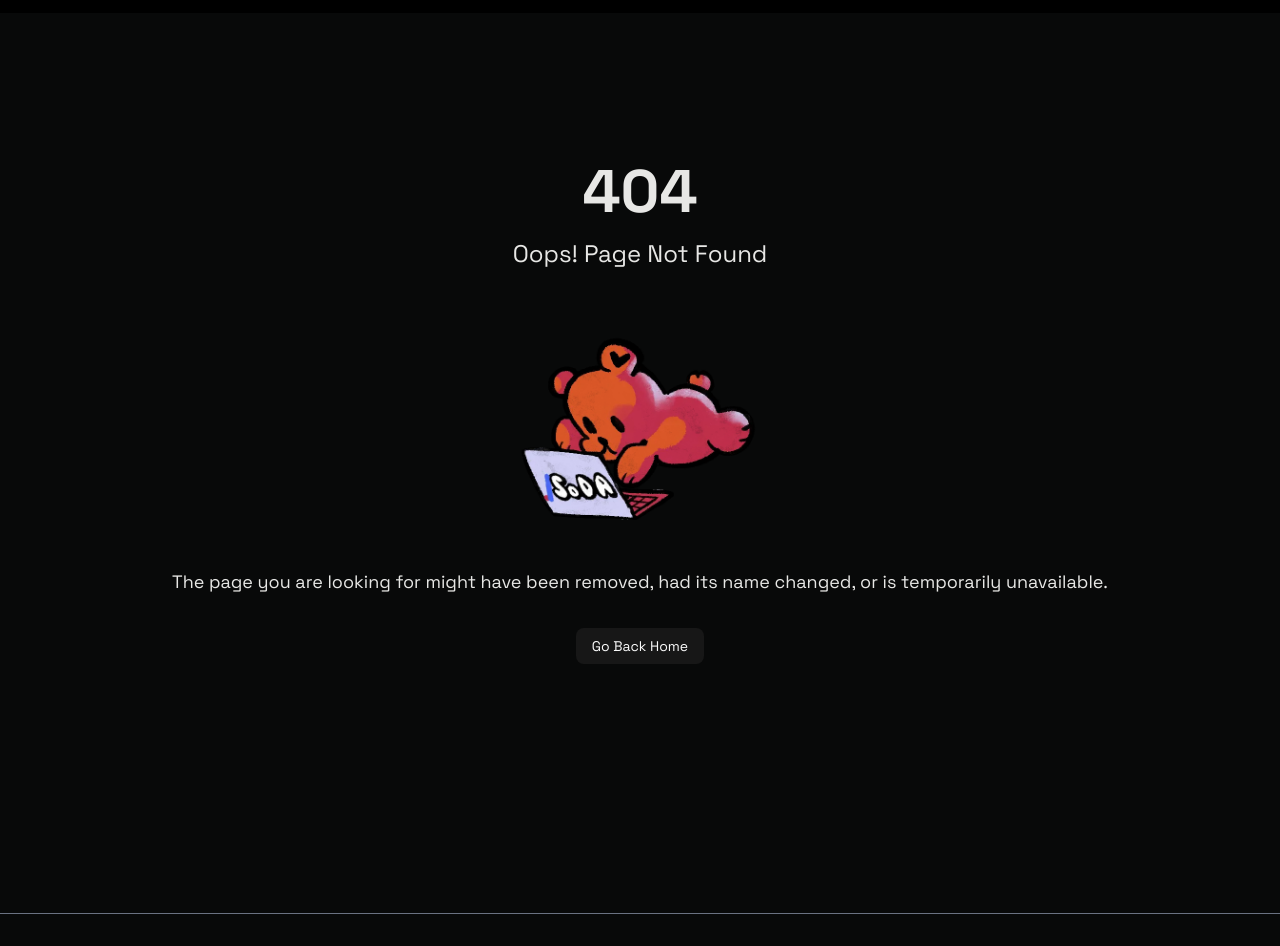
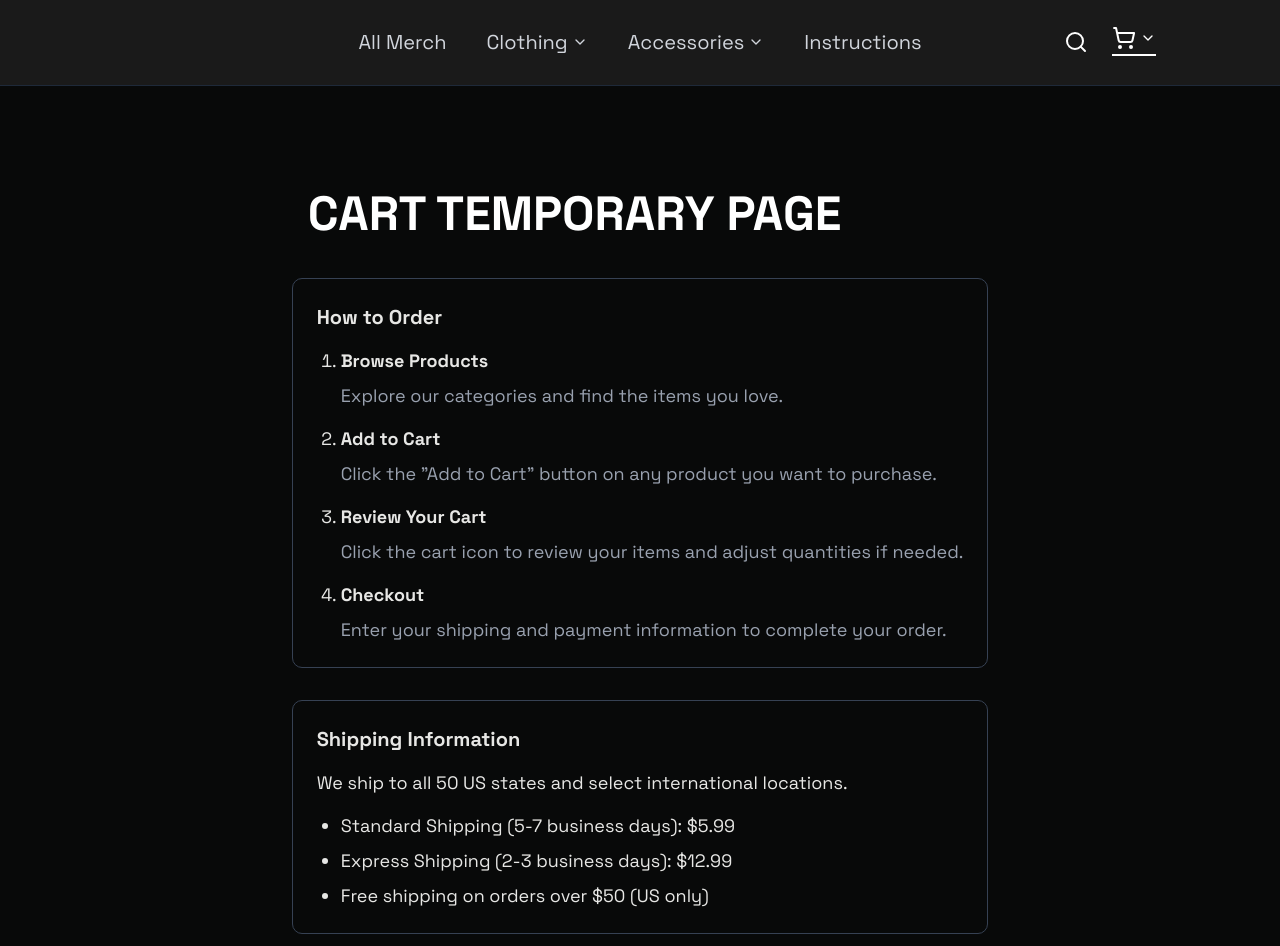
Before and after one commit to asusoda/asu-soda-newsite, a React (Vite) app: page /shop/cart in a window 1280 px wide. Shown: the part 66-1012 px from the top of the page. Built offline with nearby package versions, Linux system fonts and the light colour scheme.

Commit message:
page updates

```diff
--- a/src/App.tsx
+++ b/src/App.tsx
@@ -14,6 +14,7 @@ import SodaShopHome from "./pages/SodaShop/SodaShopHome"
 import CategoryPage from "./pages/SodaShop/MerchCategory"
 import ProfilePage from "./pages/SodaShop/UserProfile"
 import InstructionsPage from "./pages/SodaShop/Instructions"
+import UserCartPage from "./pages/SodaShop/Cart"
 import NotFound from "./pages/NotFound"
 import ScrollToTop from "./components/ScrollToTop"
 
@@ -43,6 +44,7 @@ function App() {
             {/* Other shop pages */}
             <Route path="profile" element={<ProfilePage />} />
             <Route path="instructions" element={<InstructionsPage />} />
+            <Route path="cart" element={<UserCartPage />} />
           </Route>
 
           <Route path="*" element={<NotFound />} />
--- a/src/components/SodaShop/SodaShopHeader.tsx
+++ b/src/components/SodaShop/SodaShopHeader.tsx
@@ -200,12 +200,64 @@ export default function SodaShopHeader() {
 
         {/* Right Icons */}
         <div className="flex gap-6 text-white px-3 w-[20%] sm:w-[10%] md:w-[15%] items-right">
+          {/* Search Button */}
           <button className="ml-auto hover:text-gray-300">
             <Search />
           </button>
+          {/* Cart Button */}
+          <div className="relative group">
           <button className="hover:text-gray-300">
-            <ShoppingCart size={24} />
-          </button>
+            <div className="relative">
+                <NavLink
+                  to="/shop/cart" /* should i make this route specific to the user? */
+                  className={({ isActive }) =>
+                    isActive
+                      ? "text-white border-b-2 border-white pb-1 flex items-center"
+                      : "hover:text-white flex items-center"
+                  }
+                >
+                <ShoppingCart size={24} />
+                <ChevronDown size={16} className="ml-1 group-hover:rotate-180 transition-transform duration-200" />
+                </NavLink>
+
+                {/* this needs to be a component that returns user items from database */}
+                <div className="absolute left-1/2 -translate-x-1/2 mt-2 bg-white text-black rounded-md shadow-lg overflow-hidden w-48 opacity-0 invisible group-hover:opacity-100 group-hover:visible transition-all duration-200 z-50">
+                  <NavLink
+                    to="" /* link to item */
+                    className={({ isActive }) =>
+                      isActive ? "block px-4 py-2 bg-gray-100 hover:bg-gray-200" : "block px-4 py-2 hover:bg-gray-100"
+                    }
+                  >
+                    Cart Item 1
+                  </NavLink>
+                  <NavLink
+                    to="" /* link to item */
+                    className={({ isActive }) =>
+                      isActive ? "block px-4 py-2 bg-gray-100 hover:bg-gray-200" : "block px-4 py-2 hover:bg-gray-100"
+                    }
+                  >
+                    Cart Item 2
+                  </NavLink>
+                  <NavLink
+                    to="" /* link to item */
+                    className={({ isActive }) =>
+                      isActive ? "block px-4 py-2 bg-gray-100 hover:bg-gray-200" : "block px-4 py-2 hover:bg-gray-100"
+                    }
+                  >
+                    Cart Item 3
+                  </NavLink>
+                </div>
+              </div>
+
+
+
+
+
+
+
+</button>
+          </div>
+
         </div>
       </div>
     </header>
--- /dev/null
+++ b/src/pages/SodaShop/Cart.tsx
@@ -0,0 +1,69 @@
+// Instructions page for the shop
+export default function UserCartPage() {
+  return (
+    <section className="section">
+      <div className="px-6 md:px-12 lg:px-24 py-12 mt-[10%]">
+        <h1 className="section-header-text mb-8">CART TEMPORARY PAGE</h1>
+
+        <div className="max-w-3xl mx-auto">
+          <div className="space-y-8">
+            {/* How to Order */}
+            <div className="border border-gray-700 rounded-lg p-6">
+              <h2 className="text-xl font-bold mb-4">How to Order</h2>
+              <ol className="list-decimal pl-6 space-y-4">
+                <li>
+                  <p className="mb-2">
+                    <strong>Browse Products</strong>
+                  </p>
+                  <p className="text-gray-400">Explore our categories and find the items you love.</p>
+                </li>
+                <li>
+                  <p className="mb-2">
+                    <strong>Add to Cart</strong>
+                  </p>
+                  <p className="text-gray-400">Click the "Add to Cart" button on any product you want to purchase.</p>
+                </li>
+                <li>
+                  <p className="mb-2">
+                    <strong>Review Your Cart</strong>
+                  </p>
+                  <p className="text-gray-400">
+                    Click the cart icon to review your items and adjust quantities if needed.
+                  </p>
+                </li>
+                <li>
+                  <p className="mb-2">
+                    <strong>Checkout</strong>
+                  </p>
+                  <p className="text-gray-400">Enter your shipping and payment information to complete your order.</p>
+                </li>
+              </ol>
+            </div>
+
+            {/* Shipping Information */}
+            <div className="border border-gray-700 rounded-lg p-6">
+              <h2 className="text-xl font-bold mb-4">Shipping Information</h2>
+              <p className="mb-4">We ship to all 50 US states and select international locations.</p>
+              <ul className="list-disc pl-6 space-y-2">
+                <li>Standard Shipping (5-7 business days): $5.99</li>
+                <li>Express Shipping (2-3 business days): $12.99</li>
+                <li>Free shipping on orders over $50 (US only)</li>
+              </ul>
+            </div>
+
+            {/* Returns & Exchanges */}
+            <div className="border border-gray-700 rounded-lg p-6">
+              <h2 className="text-xl font-bold mb-4">Returns & Exchanges</h2>
+              <p className="mb-4">We want you to be completely satisfied with your purchase.</p>
+              <ul className="list-disc pl-6 space-y-2">
+                <li>Returns accepted within 30 days of purchase</li>
+                <li>Item must be unworn and in original condition</li>
+                <li>Contact support@sodashop.com to initiate a return</li>
+              </ul>
+            </div>
+          </div>
+        </div>
+      </div>
+    </section>
+  )
+}
--- a/src/pages/SodaShop/MerchCategory.tsx
+++ b/src/pages/SodaShop/MerchCategory.tsx
@@ -1,4 +1,4 @@
-"use client"
+import Stars from "../../components/Stars"
 
 import { useParams } from "react-router-dom"
 
@@ -11,22 +11,21 @@ export default function CategoryPage() {
   const displayCategory = subcategoryId || categoryId
   const breadcrumbCategory = categoryId
 
-  // You can use these parameters to fetch different products
-  // For example: fetchProducts(categoryId, subcategoryId)
+  // fetchProducts(categoryId, subcategoryId)
 
   return (
     <section className="section">
       {/* Fun Graphic perhaps here */}
-      <div className="bg-gray-600 h-40 w-full flex items-center justify-center">
-        <h1 className="text-white text-4xl font-bold">
-          {displayCategory?.charAt(0).toUpperCase() + displayCategory?.slice(1)} Collection
-        </h1>
+      <div className="bg-gray-600 h-45 w-full flex items-center justify-center">
       </div>
 
-      <div className="px-6 md:px-12 lg:px-24 py-12">
+      {/* Stars background*/}
+      <Stars className="fixed inset-0 z-0 pointer-events-none opacity-60" />
+
+      <div className="border px-6 md:px-12 lg:px-24 py-12 p-4">
         {/* Breadcrumb Navigation */}
         {isSubcategory && (
-          <nav className="mb-6 text-sm text-gray-400">
+          <nav className="border mb-6 text-sm text-gray-400">
             <span>Shop</span>
             <span className="mx-2">›</span>
             <span className="capitalize">{breadcrumbCategory}</span>
@@ -35,10 +34,10 @@ export default function CategoryPage() {
           </nav>
         )}
 
-        <h1 className="section-header-text mb-4">
+        <h1 className="border text-white font-bold text-3xl md:text-5xl text-center py-4 mb-0 w-max rounded-xl mb-6 ">
           {displayCategory?.charAt(0).toUpperCase() + displayCategory?.slice(1)}
           {isSubcategory && (
-            <span className="text-lg text-gray-400 ml-2">
+            <span className="border text-lg text-gray-400 ml-2">
               in {breadcrumbCategory?.charAt(0).toUpperCase() + breadcrumbCategory?.slice(1)}
             </span>
           )}
@@ -91,13 +90,13 @@ export default function CategoryPage() {
         <div className="grid grid-cols-1 md:grid-cols-2 lg:grid-cols-3 gap-6">
           {/* Product cards */}
           {getProductsForCategory(categoryId, subcategoryId).map((item, index) => (
-            <div key={index} className="border border-gray-700 rounded-lg p-4">
+            <div key={index} className="border border-gray-700 rounded-lg p-4 relative group hover:w-[110%]">
               <div className="aspect-square bg-gray-800 rounded-md mb-4"></div>
               <h3 className="text-lg font-bold mb-2">{item.name}</h3>
               <p className="text-gray-400 mb-4">{item.description}</p>
               <div className="flex justify-between items-center">
                 <span className="font-bold">${item.price}</span>
-                <button className="bg-blue-600 hover:bg-blue-700 text-white px-4 py-2 rounded">Add to Cart</button>
+                <button className="bg-blue-600 text-white px-4 py-2 rounded opacity-0 invisible hover:bg-blue-700 group-hover:visible transition-all duration-200 z-50">Add to Cart</button>
               </div>
             </div>
           ))}
@@ -219,6 +218,9 @@ function getProductsForCategory(categoryId: string | undefined, subcategoryId: s
           .filter((p) => p.name.includes("T-Shirt"))
           .concat([
             { name: "Vintage SoDA Tee", description: "Retro-style SoDA shirt", price: "26.99" },
+            { name: "Vintage SoDA Tee", description: "Retro-style SoDA shirt", price: "26.99" },
+            { name: "Vintage SoDA Tee", description: "Retro-style SoDA shirt", price: "26.99" },
+            { name: "Vintage SoDA Tee", description: "Retro-style SoDA shirt", price: "26.99" },
             { name: "Code Ninja T-Shirt", description: "For the stealthy programmer", price: "24.99" },
           ])
       case "sweatshirts":
--- a/src/pages/SodaShop/SodaShopHome.tsx
+++ b/src/pages/SodaShop/SodaShopHome.tsx
@@ -1,11 +1,20 @@
+import Stars from "../../components/Stars"
+
 export default function SodaShopHome() {
   return (
-    <>
+    <div className="relative min-h-screen bg-black text-white">
+      {/* Stars background*/}
+      <Stars className="fixed inset-0 z-0 pointer-events-none opacity-60" />
+
+      {/* Main content*/}
+      <div className="relative z-10">
         {/* Hero Section */}
         <section className="mt-[10%] section">
           <div className="flex flex-col items-center justify-center px-6 md:px-12 lg:px-24 py-12">
-          <h1 className="section-header-text mb-4">Welcome to the SoDA Shop</h1>
-          <p className="hero-small-text text-center max-w-3xl">Find all your favorite SoDA merchandise and more!</p>
+            <h1 className="section-header-text mb-4 text-4xl font-bold">Welcome to the SoDA Shop</h1>
+            <p className="hero-small-text text-center max-w-3xl text-gray-300">
+              Find all your favorite SoDA merchandise and more!
+            </p>
 
             {/* Hero content - Featured product, banner, etc. */}
           </div>
@@ -14,15 +23,17 @@ export default function SodaShopHome() {
         {/* Featured Products Section */}
         <section className="section">
           <div className="px-6 md:px-12 lg:px-24">
-          <h2 className="section-header-text mb-8">Featured Products</h2>
+            <h2 className="section-header-text mb-8 text-3xl font-bold">Featured Products</h2>
             <div className="grid grid-cols-1 md:grid-cols-2 lg:grid-cols-3 gap-6">
               {/* Featured product cards */}
               {[1, 2, 3].map((item) => (
-              <div key={item} className="border border-gray-700 rounded-lg p-4">
-                <div className="aspect-square bg-gray-800 rounded-md mb-4"></div>
+                <div key={item} className="border border-gray-700 rounded-lg p-4 bg-gray-800/50 backdrop-blur-sm">
+                  <div className="aspect-square bg-gray-700 rounded-md mb-4"></div>
                   <h3 className="text-lg font-bold mb-2">Featured Product {item}</h3>
                   <p className="text-gray-400 mb-4">Product description goes here</p>
-                <button className="bg-blue-600 hover:bg-blue-700 text-white px-4 py-2 rounded">Add to Cart</button>
+                  <button className="bg-blue-600 hover:bg-blue-700 text-white px-4 py-2 rounded transition-colors">
+                    Add to Cart
+                  </button>
                 </div>
               ))}
             </div>
@@ -32,29 +43,47 @@ export default function SodaShopHome() {
         {/* Categories Preview Section */}
         <section className="section">
           <div className="px-6 md:px-12 lg:px-24">
-          <h2 className="section-header-text mb-8">Shop by Category</h2>
+            <h2 className="section-header-text mb-8 text-3xl font-bold">Shop by Category</h2>
             <div className="grid grid-cols-1 md:grid-cols-3 gap-6">
               {/* Category cards */}
-            <div className="border border-gray-700 rounded-lg p-6 text-center">
+              <div className="border border-gray-700 rounded-lg p-6 text-center bg-gray-800/50 backdrop-blur-sm">
                 <h3 className="text-xl font-bold mb-2">Clothing</h3>
                 <p className="text-gray-400 mb-4">T-shirts, hoodies, and more</p>
-              <button className="bg-blue-600 hover:bg-blue-700 text-white px-4 py-2 rounded">Browse Clothing</button>
+                <button className="bg-blue-600 hover:bg-blue-700 text-white px-4 py-2 rounded transition-colors">
+                  Browse Clothing
+                </button>
               </div>
-            <div className="border border-gray-700 rounded-lg p-6 text-center">
+              <div className="border border-gray-700 rounded-lg p-6 text-center bg-gray-800/50 backdrop-blur-sm">
                 <h3 className="text-xl font-bold mb-2">Accessories</h3>
                 <p className="text-gray-400 mb-4">Stickers, pins, and more</p>
-              <button className="bg-blue-600 hover:bg-blue-700 text-white px-4 py-2 rounded">Browse Accessories</button>
+                <button className="bg-blue-600 hover:bg-blue-700 text-white px-4 py-2 rounded transition-colors">
+                  Browse Accessories
+                </button>
               </div>
-            <div className="border border-gray-700 rounded-lg p-6 text-center">
+              <div className="border border-gray-700 rounded-lg p-6 text-center bg-gray-800/50 backdrop-blur-sm">
                 <h3 className="text-xl font-bold mb-2">Limited Edition</h3>
                 <p className="text-gray-400 mb-4">Special items with limited availability</p>
-              <button className="bg-blue-600 hover:bg-blue-700 text-white px-4 py-2 rounded">
+                <button className="bg-blue-600 hover:bg-blue-700 text-white px-4 py-2 rounded transition-colors">
                   Browse Limited Edition
                 </button>
               </div>
             </div>
           </div>
         </section>
-    </>
+      </div>
+    </div>
   )
 }
+
+
+/* to do list:
+  hover functionality for the product boxes
+  cart popup
+  insturction page
+  individual item pages
+  checkout/cart page
+
+  mobile layout adjustments
+
+
+*/
```
Lines whose indentation alone changed are shown as unchanged.
